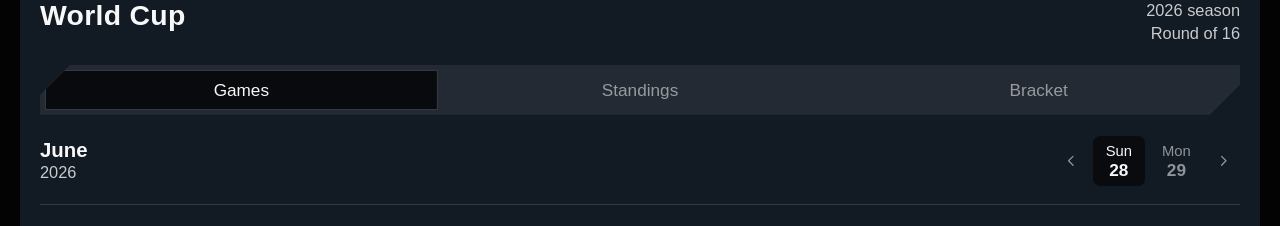
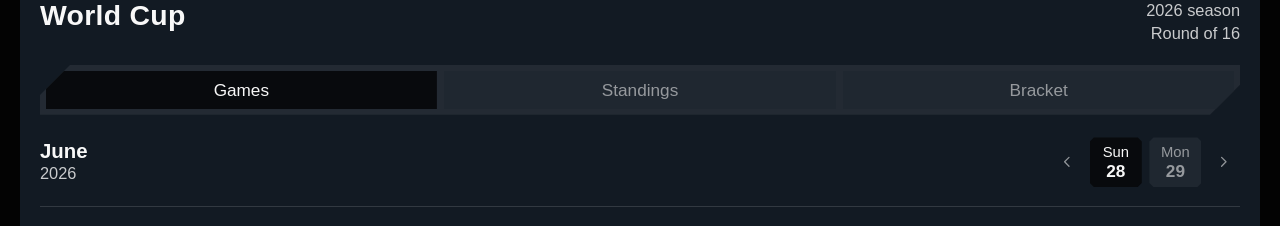
Before and after one commit to SneauxGirl/world-cup-ui, a Next.js app: page / in a window 1280 px wide. Shown: the part 562-788 px from the top of the page. Built offline with nearby package versions, Linux system fonts and the light colour scheme; a web font is replaced by a local one.

Commit message:
Login page style acceibility

```diff
--- a/components/login/LoginUpcomingMatches.module.scss
+++ b/components/login/LoginUpcomingMatches.module.scss
@@ -78,6 +78,19 @@
   );
 }
 
+@mixin login-date-clip {
+  clip-path: polygon(
+    var(--login-date-chamfer, 4px) 0,
+    calc(100% - var(--login-date-chamfer, 4px)) 0,
+    100% var(--login-date-chamfer, 4px),
+    100% calc(100% - var(--login-date-chamfer, 4px)),
+    calc(100% - var(--login-date-chamfer, 4px)) 100%,
+    var(--login-date-chamfer, 4px) 100%,
+    0 calc(100% - var(--login-date-chamfer, 4px)),
+    0 var(--login-date-chamfer, 4px)
+  );
+}
+
 .tabStrip {
   --login-tab-strip-fill: color-mix(in oklab, var(--wcui-white-text) 7%, transparent);
   --wcui-chamfer-tl: var(--login-hero-chamfer, 14px);
@@ -103,30 +116,43 @@
   padding: 1px;
   box-sizing: border-box;
   background: transparent;
+  overflow: hidden;
 }
 
-/* Active tab trim: blends with strip until keyboard focus shows aqua. */
 .tabCellActive {
   --login-tab-active-chamfer: 10px;
-  background: var(--login-tab-strip-fill);
-  transition: background-color 160ms ease;
 }
 
-.tabCellActive:has(.tab:hover),
-.tabCellActive:has(.tab:focus) {
+/* Back layer (cell): chamfer must match front layer (button) at all times. */
+.tabCell.tabCellActive_games {
+  @include login-tab-clip-tl;
+}
+
+.tabCell.tabCellActive_bracket {
+  @include login-tab-clip-br;
+}
+
+/* Aqua trim on hover/focus — re-clip so corners stay chamfered, not square. */
+.tabCell:not(.tabCellActive_games):not(.tabCellActive_bracket):has(.tab:hover),
+.tabCell:not(.tabCellActive_games):not(.tabCellActive_bracket):has(.tab:focus) {
   background: var(--wcui-aqua-mint);
 }
 
-.tabCellActive_games {
+.tabCell.tabCellActive_games:has(.tab:hover),
+.tabCell.tabCellActive_games:has(.tab:focus) {
+  background: var(--wcui-aqua-mint);
   @include login-tab-clip-tl;
 }
 
-.tabCellActive_bracket {
+.tabCell.tabCellActive_bracket:has(.tab:hover),
+.tabCell.tabCellActive_bracket:has(.tab:focus) {
+  background: var(--wcui-aqua-mint);
   @include login-tab-clip-br;
 }
 
 .tab {
   display: flex;
+  flex: 1;
   align-items: center;
   justify-content: center;
   width: 100%;
@@ -134,7 +160,6 @@
   padding: 0.55rem 0.75rem;
   border: none;
   border-radius: 0;
-  background: transparent;
   font-family: var(--font-finlandica), sans-serif;
   font-size: calc(clamp(0.85rem, 1.5vw, 0.95rem) + 2px);
   font-weight: 500;
@@ -142,16 +167,14 @@
   color: color-mix(in oklab, var(--wcui-white-text) 55%, transparent);
   cursor: pointer;
   box-sizing: border-box;
-  transition:
-    color 160ms ease,
-    font-weight 160ms ease;
+  transition: color 160ms ease;
 
-  &:not(.tabActive):hover {
-    font-weight: 700;
-    color: var(--wcui-aqua-mint);
+  /* Opaque match for strip veil: 7% white on transparent ≈ 7% white on panel-fill. */
+  &:not(.tabActive) {
+    background: color-mix(in oklab, var(--wcui-white-text) 7%, var(--wcui-panel-fill));
   }
 
-  &.tabActive:hover {
+  &:hover {
     color: var(--wcui-white-text);
   }
 
@@ -161,9 +184,9 @@
   }
 }
 
-.tabCellActive .tab:hover,
-.tabCellActive .tab:focus,
-.tabCellActive .tab:focus-visible {
+.tabCell:has(.tab:hover) .tab,
+.tabCell:has(.tab:focus) .tab,
+.tabCell:has(.tab:focus-visible) .tab {
   outline: none;
 }
 
@@ -172,11 +195,12 @@
   color: var(--wcui-white-text);
 }
 
-.tabActive_games {
+/* Front layer (button): same chamfer as cell so trim edges align. */
+.tab.tabActive.tabActive_games {
   @include login-tab-clip-tl;
 }
 
-.tabActive_bracket {
+.tab.tabActive.tabActive_bracket {
   @include login-tab-clip-br;
 }
 
@@ -248,20 +272,23 @@
   width: 2rem;
   height: 2rem;
   padding: 0;
-  border: none;
-  border-radius: 0.35rem;
+  border: 1px solid transparent;
+  border-radius: 0;
   background: transparent;
   color: color-mix(in oklab, var(--wcui-white-text) 55%, transparent);
   cursor: pointer;
-  transition: color 160ms ease;
+  box-sizing: border-box;
+  transition:
+    color 160ms ease,
+    border-color 160ms ease;
 
-  &:hover {
+  &:hover,
+  &:focus,
+  &:focus-visible,
+  &:active {
+    border-color: var(--wcui-aqua-mint);
     color: var(--wcui-white-text);
-  }
-
-  &:focus-visible {
-    outline: 2px solid var(--wcui-aqua-mint);
-    outline-offset: 2px;
+    outline: none;
   }
 }
 
@@ -281,8 +308,29 @@
   gap: 0.35rem;
 }
 
+/* Date cells: two-layer trim; 4px chamfer on all four corners (cell + date button). */
+.dateCell {
+  --login-date-chamfer: 4px;
+  display: flex;
+  flex: 0 0 auto;
+  padding: 1px;
+  box-sizing: border-box;
+  background: transparent;
+  overflow: hidden;
+  @include login-date-clip;
+}
+
+.dateCell:has(.dateBtn:hover),
+.dateCell:has(.dateBtn:focus) {
+  background: var(--wcui-aqua-mint);
+  @include login-date-clip;
+}
+
 .dateBtn {
+  --login-date-chamfer: 4px;
+  @include login-date-clip;
   display: flex;
+  flex: 1;
   flex-direction: column;
   align-items: center;
   justify-content: center;
@@ -290,15 +338,17 @@
   min-width: 3.25rem;
   padding: 0.4rem 0.55rem;
   border: none;
-  border-radius: 0.45rem;
-  background: transparent;
+  border-radius: 0;
   font-family: var(--font-finlandica), sans-serif;
   line-height: 1.1;
   color: color-mix(in oklab, var(--wcui-white-text) 55%, transparent);
   cursor: pointer;
-  transition:
-    color 160ms ease,
-    background-color 160ms ease;
+  box-sizing: border-box;
+  transition: color 160ms ease;
+
+  &:not(.dateBtnActive) {
+    background: color-mix(in oklab, var(--wcui-white-text) 7%, var(--wcui-panel-fill));
+  }
 
   &:hover {
     color: var(--wcui-white-text);
@@ -306,13 +356,20 @@
 
   &:focus-visible {
     outline: 2px solid var(--wcui-aqua-mint);
-    outline-offset: 2px;
+    outline-offset: 1px;
   }
 }
 
-.dateBtnActive {
-  background: color-mix(in oklab, var(--wcui-pitch-black) 88%, transparent);
+.dateCell:has(.dateBtn:hover) .dateBtn,
+.dateCell:has(.dateBtn:focus) .dateBtn,
+.dateCell:has(.dateBtn:focus-visible) .dateBtn {
+  outline: none;
+}
+
+.dateBtn.dateBtnActive {
+  background: var(--wcui-pitch-black);
   color: var(--wcui-white-text);
+  @include login-date-clip;
 }
 
 .dateWeekday {
--- a/components/login/LoginUpcomingMatches.tsx
+++ b/components/login/LoginUpcomingMatches.tsx
@@ -252,6 +252,7 @@ export function LoginUpcomingMatches() {
                       const isSelected = index === dateIndex;
                       return (
                         <li key={date.id}>
+                          <div className={styles.dateCell}>
                             <button
                               type="button"
                               className={[
@@ -266,6 +267,7 @@ export function LoginUpcomingMatches() {
                               <span className={styles.dateWeekday}>{date.weekdayLabel}</span>
                               <span className={styles.dateDay}>{date.dayLabel}</span>
                             </button>
+                          </div>
                         </li>
                       );
                     })}
```
Lines whose indentation alone changed are shown as unchanged.
